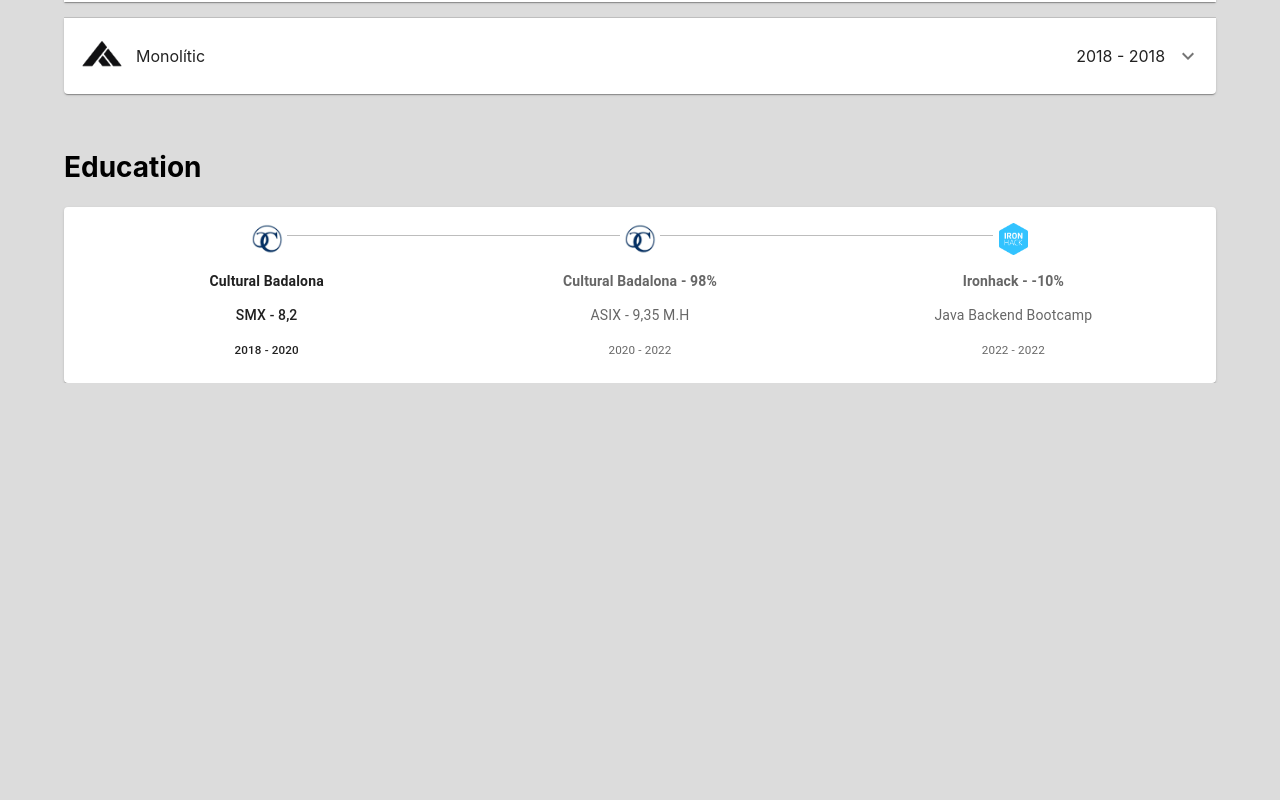
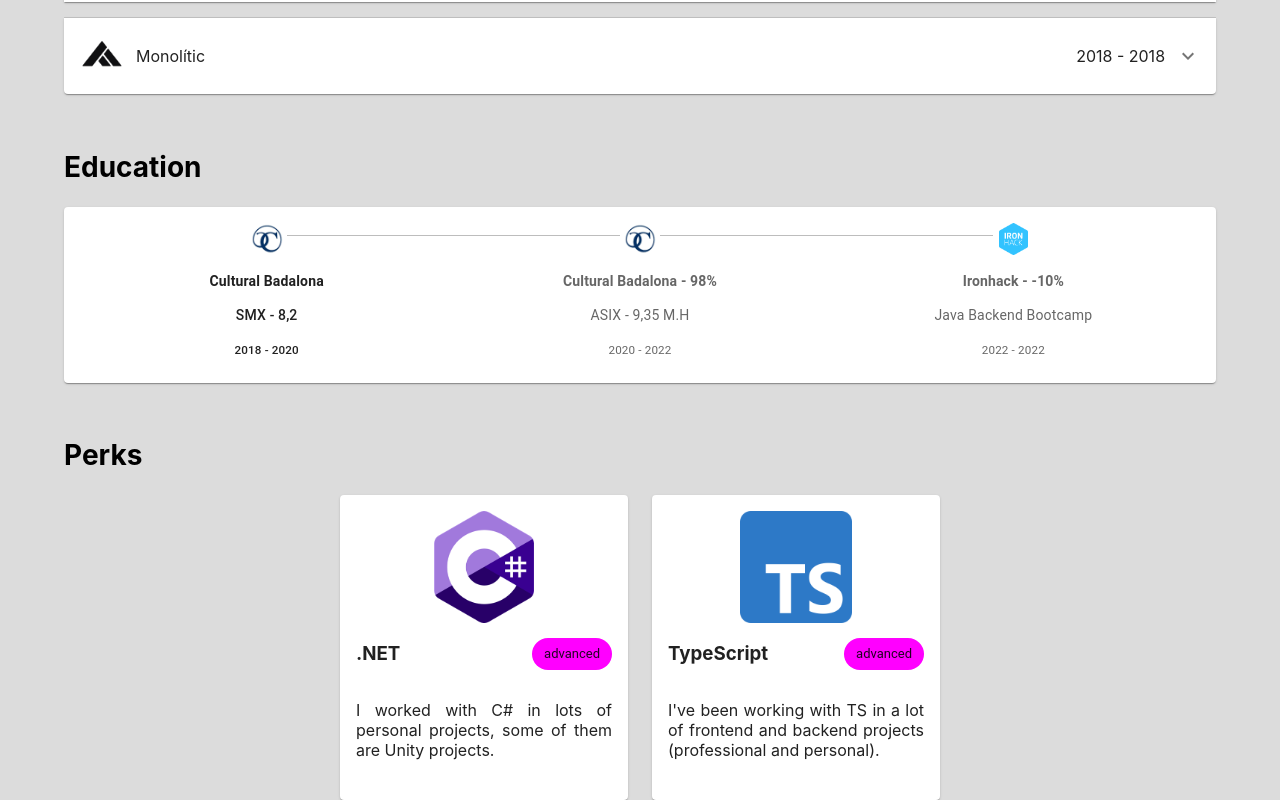
Before and after one commit to TheMineWay/cv, a React (Create React App) app: page / in a window 1280 px wide. Shown: the part 698-1498 px from the top of the page. Before the commit the page ends 1081 px from the top, so only its background shows below. Built offline with nearby package versions, Linux system fonts and the light colour scheme.

Commit message:
Perks basics

```diff
--- a/src/view/MainPage/MainPage.tsx
+++ b/src/view/MainPage/MainPage.tsx
@@ -2,6 +2,7 @@ import { Grid } from "@mui/material";
 import SectionTitle from "../../components/titles/SectionTitle";
 import AboutMe from "./AboutMe/AboutMe";
 import AcademicVoyage from "./AcademicVoyage/AcademicVoyage";
+import Perks from "./Perks/Perks";
 import WorkExperience from "./WorkExperience/WorkExperience";
 
 type Section = {
@@ -22,6 +23,10 @@ export default function MainPage() {
         {
             title: 'Education',
             component: <AcademicVoyage />,
+        },
+        {
+            title: 'Perks',
+            component: <Perks/>,
         },
     ];
 
--- /dev/null
+++ b/src/view/MainPage/Perks/Perks.tsx
@@ -0,0 +1,25 @@
+import PerksDisplay, { Perk, PerkLevel } from "./PerksDisplay";
+
+export default function Perks() {
+
+    const perks: Perk[] = [
+        {
+            level: PerkLevel.advanced,
+            name: '.NET',
+            description: 'I worked with C# in lots of personal projects, some of them are Unity projects.',
+            imageSrc: require('../../../resources/MainPage/Perks/c-sharp.png'),
+        },
+        {
+            level: PerkLevel.advanced,
+            name: 'TypeScript',
+            description: "I've been working with TS in a lot of frontend and backend projects (professional and personal).",
+            imageSrc: require('../../../resources/MainPage/Perks/typescript.png'),
+        }
+    ];
+
+    return (
+        <PerksDisplay
+            perks={perks}
+        />
+    );
+}
--- /dev/null
+++ b/src/view/MainPage/Perks/PerksDisplay.tsx
@@ -0,0 +1,105 @@
+import { Card, CardContent, Chip, Grid } from "@mui/material";
+
+export enum PerkLevel {
+    basic,
+    intermediate,
+    advanced,
+}
+
+export type Perk = {
+    level: PerkLevel;
+    name: string;
+    description: string;
+    imageSrc: string;
+}
+
+type Props = {
+    perks: Perk[];
+}
+
+export default function PerksDisplay(props: Props) {
+
+    const perks = props.perks;
+
+    const colorByPerkLevel = (level: PerkLevel) => {
+        switch (level) {
+            case PerkLevel.advanced: return 'magenta';
+            case PerkLevel.intermediate: return 'green';
+            case PerkLevel.basic: return 'cyan';
+        }
+    }
+
+    const textByPerkLevel = (level: PerkLevel) => {
+        switch (level) {
+            case PerkLevel.advanced: return 'advanced';
+            case PerkLevel.intermediate: return 'intermediate';
+            case PerkLevel.basic: return 'basic';
+        }
+    }
+
+    return (
+        <Grid
+            container
+            justifyContent='center'
+            gap={[3, 3]}
+        >
+            {
+                perks.map((perk) => {
+
+                    return (
+                        <Grid
+                            item
+                            xs={6}
+                            md={3}
+                        >
+                            <Card
+                                style={{
+                                    height: '100%'
+                                }}
+                            >
+                                <CardContent>
+                                    <div
+                                        style={{
+                                            display: 'flex',
+                                            justifyContent: 'center',
+                                        }}
+                                    >
+                                        <img
+                                            src={perk.imageSrc}
+                                            style={{
+                                                height: '7em'
+                                            }}
+                                            alt='Perk logo'
+                                        />
+                                    </div>
+                                    <div
+                                        style={{
+                                            display: 'flex',
+                                            justifyContent: 'space-between',
+                                            alignItems: 'center',
+                                        }}
+                                    >
+                                        <h3>{perk.name}</h3>
+                                        <Chip
+                                            label={textByPerkLevel(perk.level)}
+                                            style={{
+                                                backgroundColor: colorByPerkLevel(perk.level),
+                                            }}
+                                        />
+                                    </div>
+                                    <div>
+                                        <p
+                                            style={{
+                                                textAlign: 'justify',
+                                            }}
+                                        >{perk.description}</p>
+                                    </div>
+                                </CardContent>
+                            </Card>
+                        </Grid>
+                    )
+                })
+            }
+        </Grid>
+    );
+}
```
Also changed, not shown: src/resources/MainPage/Perks/c-sharp.png (added), src/resources/MainPage/Perks/typescript.png (added).
